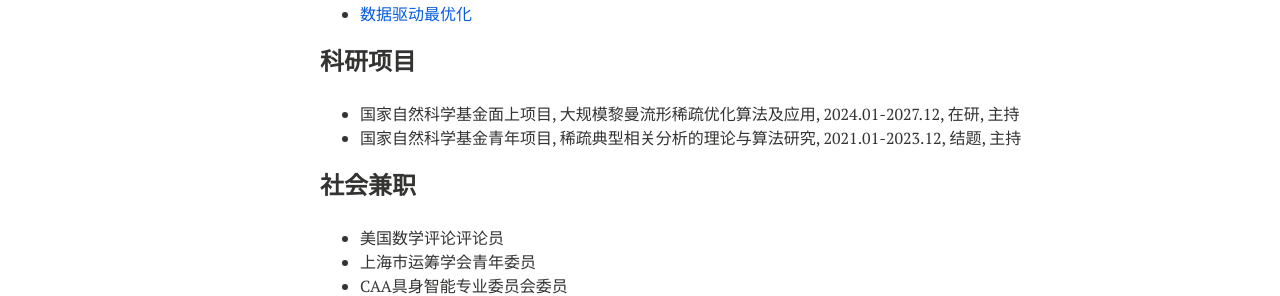
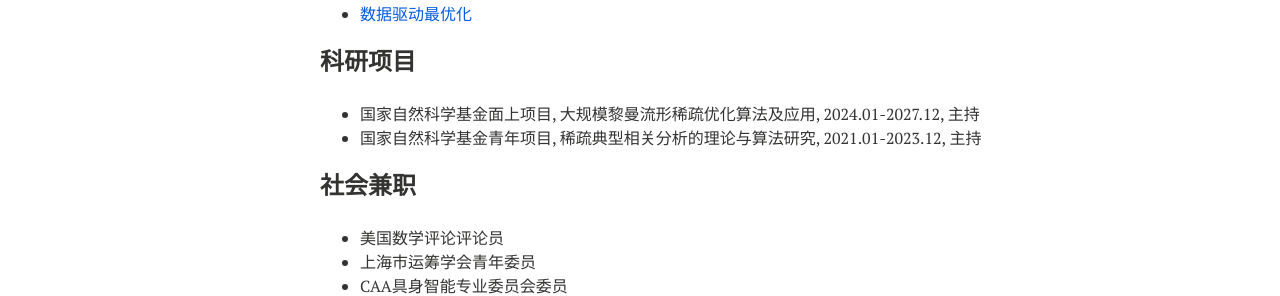
Before and after one commit to xianchaoxiu/xianchaoxiu.github.io, a Jekyll site: the page built from chinese/index.md, in a window 1280 px wide. Shown: the part 1043-1339 px from the top of the page. Built offline with Jekyll 4.4.1, drawn with Linux system fonts in a browser that asks for light colours; nearby versions of some CDN libraries.

Commit message:
Update index.md

```diff
--- a/chinese/index.md
+++ b/chinese/index.md
@@ -45,8 +45,8 @@ share: false
 
 
 ### 科研项目
-* 国家自然科学基金面上项目, 大规模黎曼流形稀疏优化算法及应用, 2024.01-2027.12, 在研, 主持 <br>
-* 国家自然科学基金青年项目, 稀疏典型相关分析的理论与算法研究, 2021.01-2023.12, 结题, 主持 <br>
+* 国家自然科学基金面上项目, 大规模黎曼流形稀疏优化算法及应用, 2024.01-2027.12, 主持 <br>
+* 国家自然科学基金青年项目, 稀疏典型相关分析的理论与算法研究, 2021.01-2023.12, 主持 <br>
 
 
 ### 社会兼职
```
